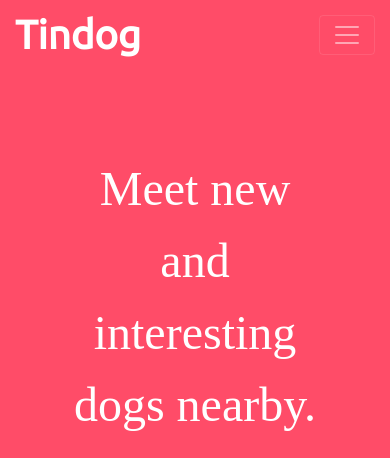
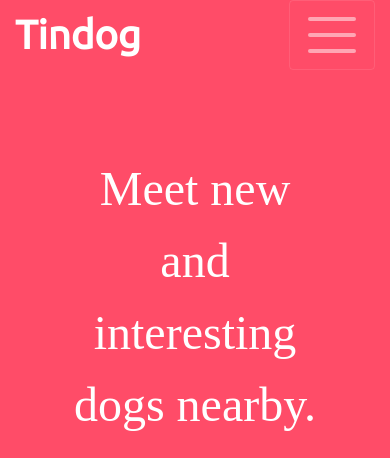
Before and after one commit to ritikvr/TinDog-Site, a plain HTML site: page index.html in a window 390 px wide. Shown: the top 458 px of the page. Drawn offline with nearby package versions, Linux system fonts and the light colour scheme.

Commit message:
Update styles.css

```diff
--- a/css/styles.css
+++ b/css/styles.css
@@ -42,6 +42,10 @@ h3{
 .nav-link{
     font-size: 1.5rem;
     font-family: "Montserrat-light";
+}
+.navbar-toggler-icon{
+    width: 3em;
+    height: 3em;
 }
 
 /* Download Button */
```
